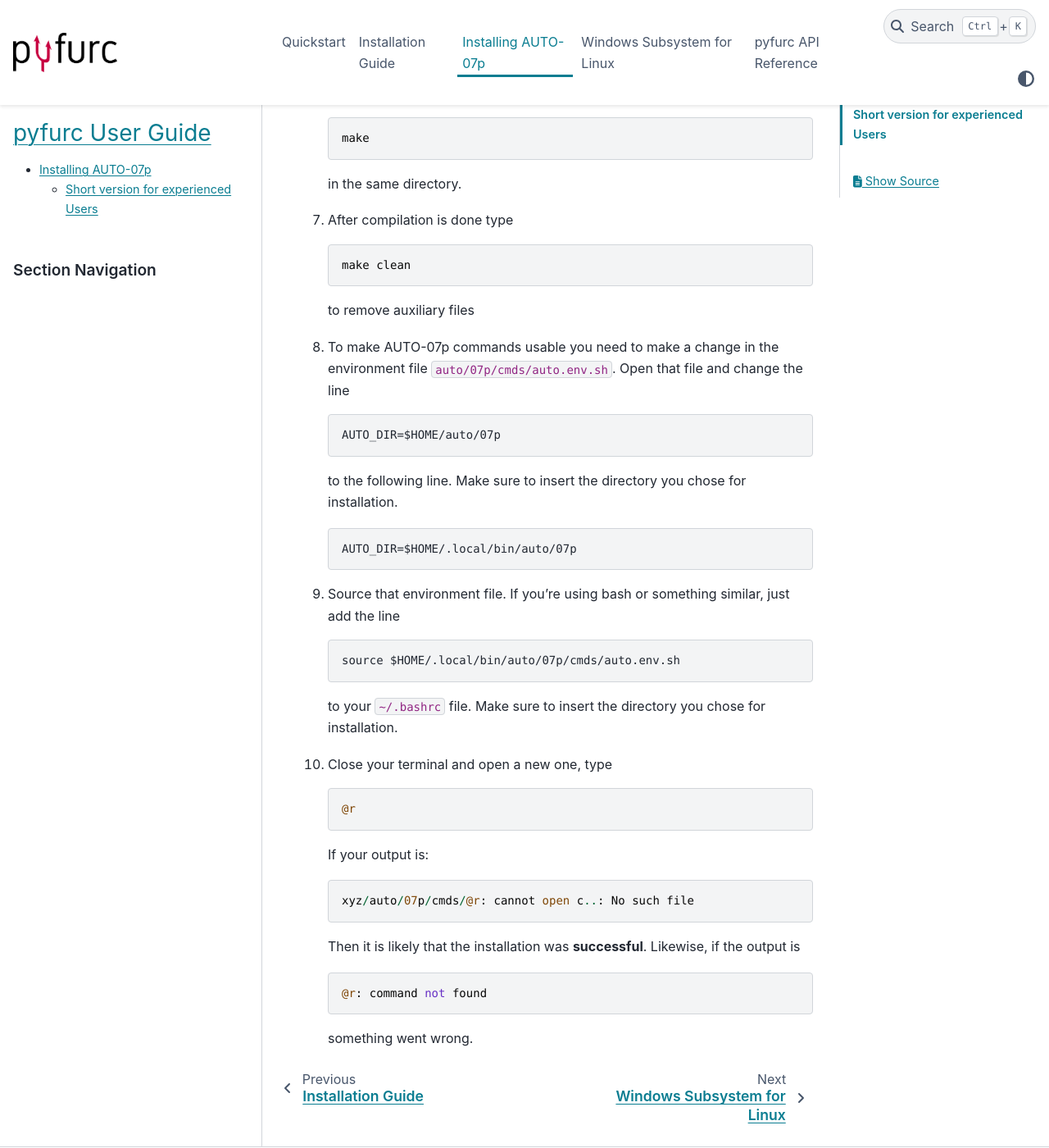
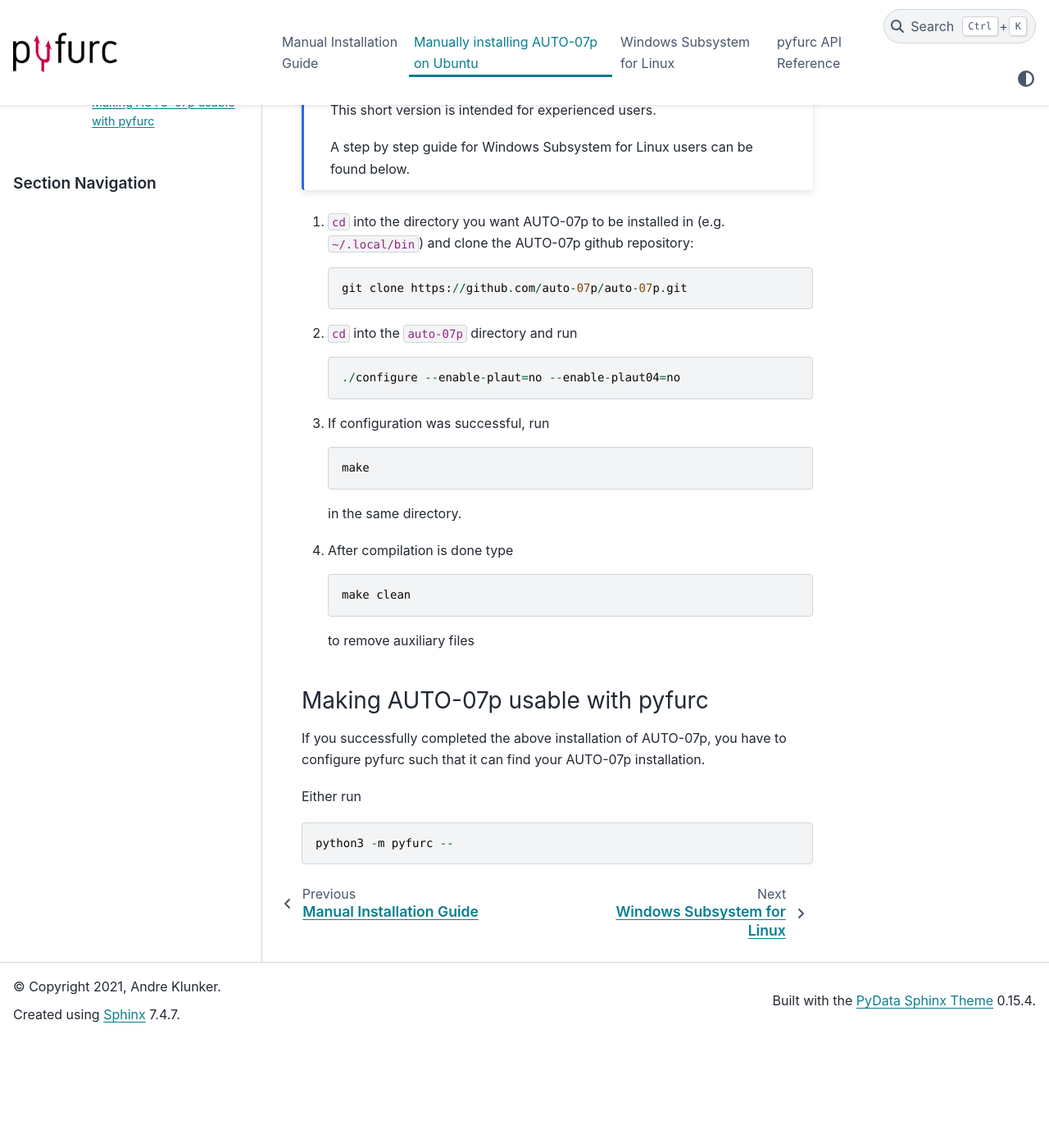
Before and after one commit to klunkean/pyfurc, a Sphinx documentation site: the page built from doc/source/usage/install_auto.rst, in a window 1280 px wide and 1400 px high, scrolled down 1363 px. Shown: the whole window at 82% size. Built offline with Sphinx 7.4.7 and the PyData theme 0.15.4, drawn with Linux system fonts in a browser that asks for light colours; after the commit the page ends 2630 px from its top, so only the background shows below that; some of the changed text lies outside the part shown.

Commit message:
work on docs

```diff
--- a/doc/source/conf.py
+++ b/doc/source/conf.py
@@ -36,6 +36,7 @@
     "sphinx.ext.coverage",
     "sphinx.ext.napoleon",
     "sphinx.ext.intersphinx",
+    'sphinx.ext.autosectionlabel',
 ]
 
 napoleon_google_docstring = False
--- a/doc/source/usage/install_auto.rst
+++ b/doc/source/usage/install_auto.rst
@@ -1,5 +1,5 @@
-Installing AUTO-07p
-===================
+Manually installing AUTO-07p on Ubuntu
+======================================
 
 .. note::
    From here on we assume a running Ubuntu system.
@@ -8,8 +8,19 @@
 
 As a python interface to `AUTO-07p <http://indy.cs.concordia.ca/auto/>`_
 (`GitHub <https://github.com/auto-07p/auto-07p>`_), pyfurc relies on a
-working installation of AUTO-07p. The installation will be covered in this section.
+working installation of AUTO-07p.
 
+.. note::
+   It is recommended to use the provided installation script to install AUTO-07p
+
+   ::
+
+      python3 -m pyfurc --install-auto
+
+The manual installation will be covered in the following sections.
+
+AUTO-07p Prerequisites
+----------------------
 AUTO-07p relies on FORTRAN and C++ for which compilers have to be installed.
 
 In a Ubuntu Terminal enter
@@ -31,80 +42,94 @@
 
 Short version for experienced Users
 -----------------------------------
+
+Installing AUTO
+***************
+
 .. note::
    This short version is intended for experienced users.
 
    A step by step guide for Windows Subsystem for Linux users
    can be found below.
 
-1. Download AUTO-07p via
-   `SourceForge <https://sourceforge.net/projects/auto-07p/>`_
+1. ``cd`` into the directory you want AUTO-07p to be installed in
+   (e.g. ``~/.local/bin``) and clone the AUTO-07p github repository:
 
-2. Extract the archive ``auto07p-x.x.x.tar.gz``:
+   ::
 
-3. Move the extracted directory to a location where you want `auto`
-   to be installed.
+      git clone https://github.com/auto-07p/auto-07p.git
 
-   I chose ``~/.local/bin``, replace this with your choice in the following steps.
-4. Open a terminal in the directory ``~/.local/bin/auto/07p``
-5. Run
+
+2. ``cd`` into the ``auto-07p`` directory and run
    ::
 
       ./configure --enable-plaut=no --enable-plaut04=no
 
-6. If configuration was successful, run
+3. If configuration was successful, run
    ::
 
       make
 
    in the same directory.
 
-7. After compilation is done type
+4. After compilation is done type
    ::
 
       make clean
 
    to remove auxiliary files
 
-8. To make AUTO-07p commands usable you need to make a change in the
-   environment file ``auto/07p/cmds/auto.env.sh``.
-   Open that file and change the line
+Making AUTO-07p usable with pyfurc
+**********************************
 
-   ::
+If you successfully completed the above installation of AUTO-07p, you have
+to configure pyfurc such that it can find your AUTO-07p installation.
 
-      AUTO_DIR=$HOME/auto/07p
+Either run
 
-   to the following line. Make sure to insert the directory you chose for
-   installation.
+::
 
-   ::
+   python3 -m pyfurc --
 
-      AUTO_DIR=$HOME/.local/bin/auto/07p
+.. 5. To make AUTO-07p commands usable you need to make a change in the
+..    environment file ``auto-07p/cmds/auto.env.sh``.
+..    Open that file and change the line
 
-9. Source that environment file. If you're using bash or something
-   similar, just add the line
+..    ::
 
-   ::
+..       AUTO_DIR=$HOME/auto/07p
 
-      source $HOME/.local/bin/auto/07p/cmds/auto.env.sh
+..    to the following line. Make sure to insert the directory you chose for
+..    installation.
 
-   to your ``~/.bashrc`` file. Make sure to insert the directory you chose for
-   installation.
+..    ::
 
-10. Close your terminal and open a new one, type
-    ::
+..       AUTO_DIR=$HOME/.local/bin/auto/07p
 
-      @r
+.. 6. Source the environment file. If you're using bash or something
+..    similar, just add the line
 
-    If your output is:
-    ::
+..    ::
 
-      xyz/auto/07p/cmds/@r: cannot open c..: No such file
+..       source $HOME/.local/bin/auto/07p/cmds/auto.env.sh
 
-    Then it is likely that the installation was **successful**.
-    Likewise, if the output is
-    ::
+..    to your ``~/.bashrc`` file. Make sure to insert the directory you chose for
+..    installation.
 
-      @r: command not found
+.. 7.  Close your terminal and open a new one, type
+..     ::
 
-    something went wrong.
+..       @r
+
+..     If your output is:
+..     ::
+
+..       xyz/auto/07p/cmds/@r: cannot open c..: No such file
+
+..     Then it is likely that the installation was **successful**.
+..     Likewise, if the output is
+..     ::
+
+..       @r: command not found
+
+..     something went wrong.
--- a/doc/source/usage/installation.rst
+++ b/doc/source/usage/installation.rst
@@ -1,6 +1,6 @@
-==================
-Installation Guide
-==================
+=========================
+Manual Installation Guide
+=========================
 At the end of this guide you ideally have a working environment to use pyfurc
 in.
 
--- a/doc/source/usage/quickstart.rst
+++ /dev/null
@@ -1,2 +0,0 @@
-Quickstart
-==========
```
Also changed, not shown: doc/source/index.rst (+42 -6 lines), doc/source/_static/img/hinged_bifurcation_plot.png (renamed from doc/img/hinged_bifurcation_plot.png), doc/source/_static/img/hinged_cant.png (renamed from doc/img/hinged_cant.png), doc/source/_static/img/pyfurc_diagram.png (added).
